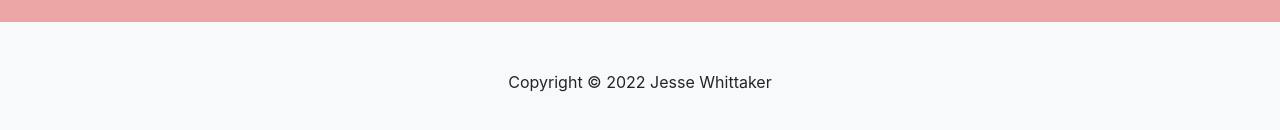
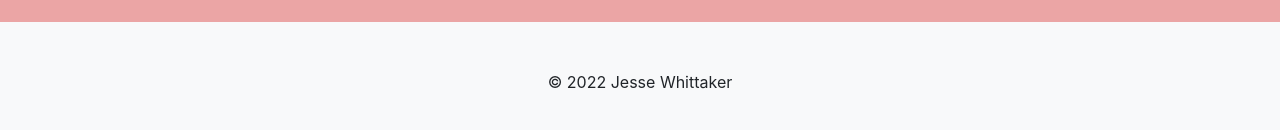
Before and after one commit to heelwhittaker/heelwhittaker.github.io, a website with bundled scripts: page index.html in a window 1280 px wide. Shown: the part 4262-4392 px from the top of the page. Built offline with nearby package versions, Linux system fonts and the light colour scheme.

Commit message:
Update index.html

```diff
--- a/index.html
+++ b/index.html
@@ -202,7 +202,7 @@
 <!-- Footer -->
 <footer class="py-5 bg-light">
   <div class="container">
-    <p class="m-0 text-center text-black">Copyright &copy; 2022 Jesse Whittaker</p>
+    <p class="m-0 text-center text-black">&copy; 2022 Jesse Whittaker</p>
   </div>
 </footer>
 
```
